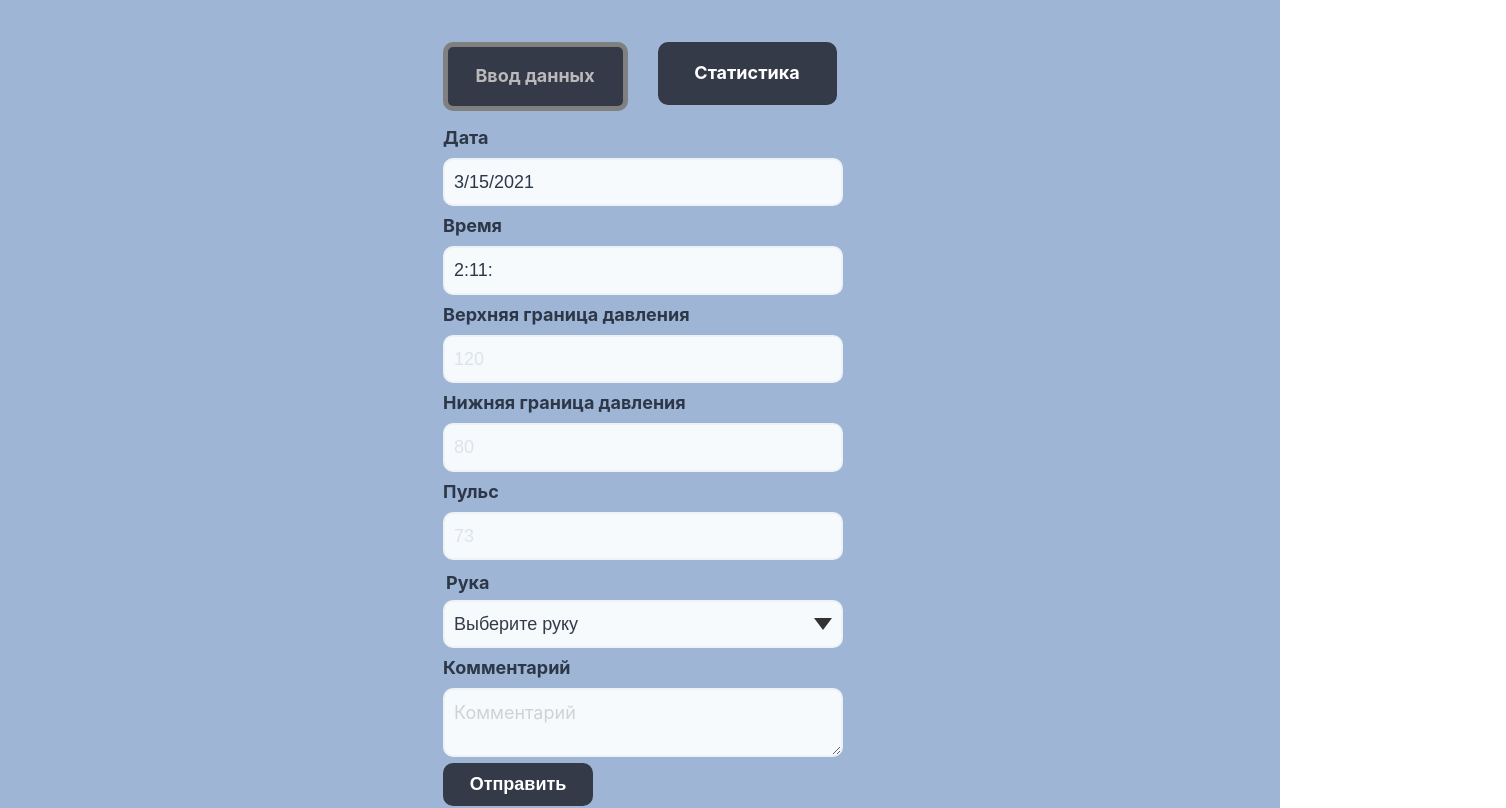
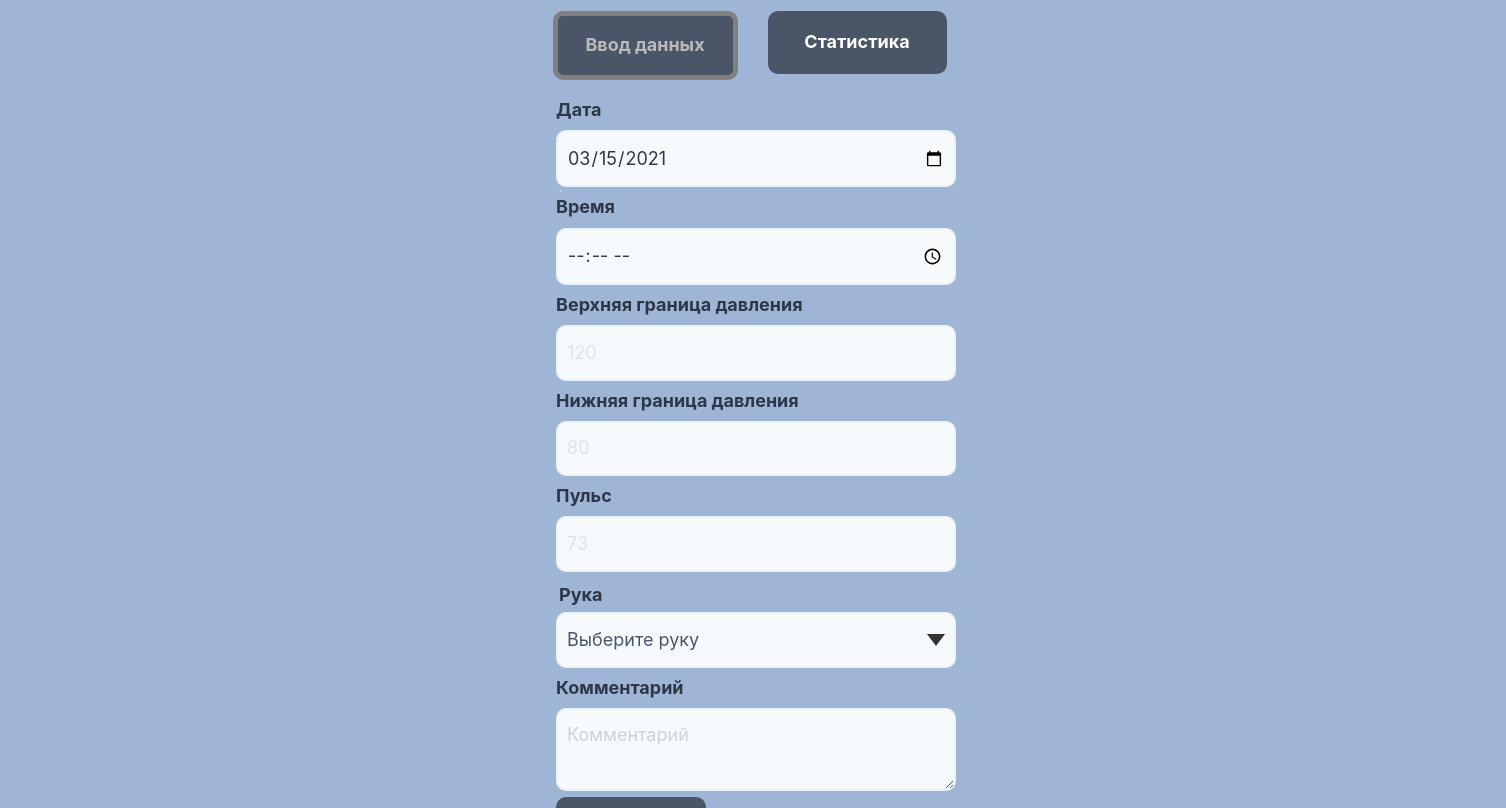
Before and after one commit to vackca/pulseform2, a React (Create React App) app: page / in a window 1280 px wide. Shown: the top 808 px of the page, 1506 px wide, since content can reach past the window. Built offline with nearby package versions, Linux system fonts and the light colour scheme.

Commit message:
some minor style changes and timeand date pickers

```diff
--- a/package.json
+++ b/package.json
@@ -11,6 +11,7 @@
     "ag-grid-react": "^25.1.0",
     "formik": "^2.2.6",
     "react": "^17.0.1",
+    "react-datepicker": "^3.6.0",
     "react-dom": "^17.0.1",
     "react-redux": "^7.2.2",
     "react-router-dom": "^5.2.0",
--- a/src/NavigationButton.css
+++ b/src/NavigationButton.css
@@ -1,5 +1,6 @@
 #navigationBar {
     display: inline-grid;
+    justify-content: center;
     grid-template-columns: repeat(2, 200px);
     grid-template-rows: repeat(1, 1fr);
     grid-gap: 15px;
--- a/src/index.css
+++ b/src/index.css
@@ -18,7 +18,7 @@ html {
 :root {
   --gray-900: #1a202c;
   --gray-800: #2d3748;
-  --gray-700: #343a48;
+  --gray-700: #4a5568;
   --gray-600: #718096;
   --gray-500: #a0aec0;
   --gray-400: #cbd5e0;
@@ -78,6 +78,7 @@ form{
   height: 100%;
   flex-flow: column wrap;
   justify-content: center;
+  align-content: center;
 }
 
 label {
@@ -87,7 +88,9 @@ label {
 
 input[type="email"],
 input[type="text"],
-input[type="number"] {
+input[type="number"],
+input[type="date"],
+input[type="time"]{
   padding: 0.65rem 0.5rem;
   font-size: 1rem;
   border: 2px solid var(--gray-200);
@@ -102,6 +105,8 @@ input[type="number"] {
   input[type="email"]::placeholder,
   input[type="text"]::placeholder,
   input[type="number"]::placeholder,
+  input[type="date"]::placeholder,
+  input[type="time"]::placeholder,
   select,
   textarea {
     color: var(--gray-500);
@@ -110,9 +115,12 @@ input[type="number"] {
 input[type="email"],
 input[type="text"],
 input[type="number"],
+input[type="date"],
+input[type="time"],
 textarea,
 select {
   width: 400px;
+  font: inherit;
 }
 
 select {
@@ -279,16 +287,21 @@ input[type="button"]:focus-visible {
 /* Tables
 ––––––––––––––––––––––––––––––––– */
 table {
+  font-size: 100px;
   width: 100%;
   border-spacing: 0;
   margin-bottom: 1.563rem;
   font-variant-numeric: tabular-nums;
 }
 
+switch{
+  width: 100%;
+}
+
 th,
 td {
-  width:10em;
-  padding: 0.5rem 0.5rem 0.5rem 0;
+  font-size: 20px;
+  padding: 0.25rem 0.25rem 0.25rem 0;
   margin: 0;
   text-align: center;
 }
@@ -305,9 +318,12 @@ td:first-child{
 
 td {
   border-left: 2px solid;
-  height: 6em;
   border-left-color: var(--gray-300);
   border-bottom: 2px solid var(--gray-300);
+
+  max-width: 100px;
+  max-height: 100px;
+  float: top;
 }
 
 .error {
@@ -340,18 +356,14 @@ button[type="reset"]:hover {
 ::placeholder{
   opacity: 0.3;
 }
-#root{
-  width: 100%;
-  height: 100%;
-  display: flex;
-  justify-content: center;
-}
 
 #container{
   width: 1500px;
   height: 100%;
-  flex-flow: column wrap;
-  align-items: center;
+  flex-flow: column nowrap;
+  position: absolute;
+  left: 0;
+  top: 0;
   display: flex;
 }
 
@@ -361,24 +373,26 @@ button[type="reset"]:hover {
 
 /* For phones
 ––––––––––––––––––––––––––––––––– */
-@media screen and (max-device-width: 470px ){
+@media screen and (max-device-width: 650px ){
   *{
     margin: 1px;
   }
 
   table{
-    width: 100%;
   }
 
   #root{
     display: flex;
     width: 100%;
   }
+  td{
+    font-size: 28px;
+  }
 
 
   #container{
     position: absolute;
-    width: 100%;
+    width: 1500px;
     top: 3%;
     left: 3%;
     box-sizing: unset;
--- a/src/pulseformV2.js
+++ b/src/pulseformV2.js
@@ -89,7 +89,7 @@ const PulseForm = () =>{
     return(
         <Formik
             initialValues={{
-                date: new Date().toLocaleDateString(),
+                date: new Date().toISOString().substr(0,10),
                 time: new Date().toLocaleTimeString().substr(0,5),
                 upperPressure: '',
                 lowerPressure: '',
@@ -109,8 +109,8 @@ const PulseForm = () =>{
             }}
         >
             <Form>
-                <MyTextInput label={'Дата'} name={'date'}  type={'text'} placeholder={'18.03.2021'}/>
-                <MyTextInput label={'Время'} name={'time'}  type={'text'} placeholder={'16:23'}/>
+                <MyTextInput label={'Дата'} name={'date'}  type={'date'} defaultValue={'18.03.2021'}/>
+                <MyTextInput label={'Время'} name={'time'}  type={'time'} defaultValue={'16:23'}/>
                 <MyTextInput label={'Верхняя граница давления'} name={'upperPressure'}  type={'number'} placeholder={'120'}/>
                 <MyTextInput label={'Нижняя граница давления'} name={'lowerPressure'}  type={'number'} placeholder={'80'}/>
                 <MyTextInput label={'Пульс'} name={'pulse'}  type={'number'} placeholder={'73'}/>
```
Also changed, not shown: 1 other file (tests, documents, lock files or other folders).
